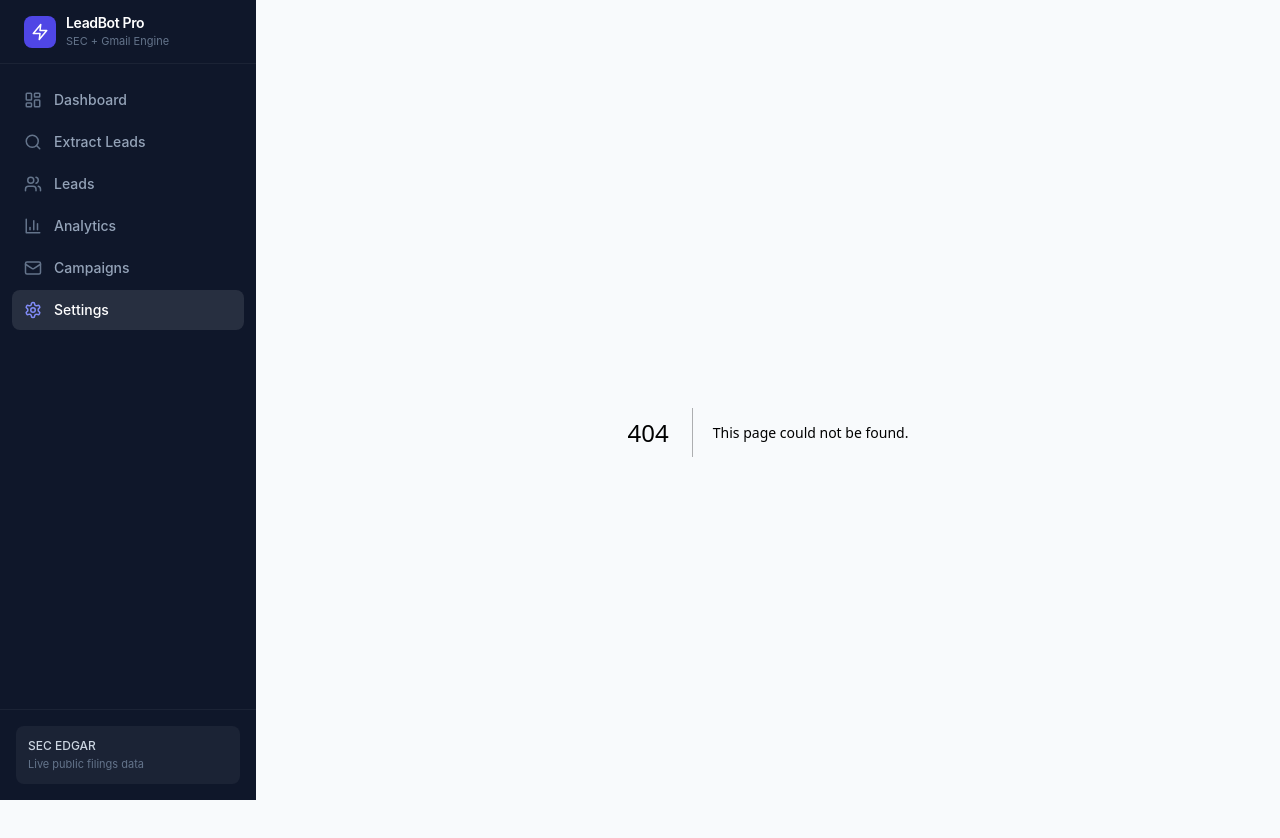
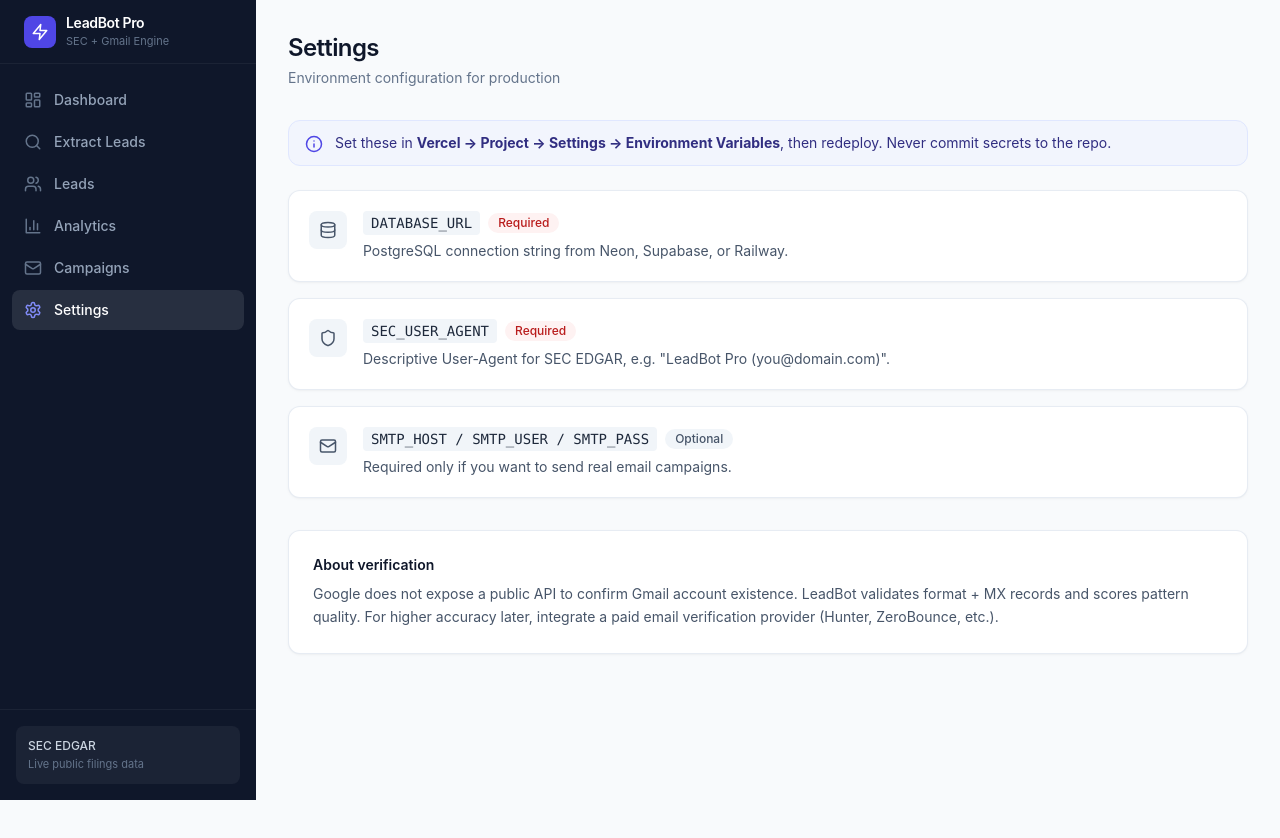
Before and after one commit to Dennisbed1234/leads-gmail, a Next.js app: page /settings in a window 1280 px wide. Before the commit this address had no page. Shown: the top 838 px of the page. After the commit the page ends 800 px from the top, so only its background shows below. Built offline with nearby package versions, Linux system fonts and the light colour scheme.

Commit message:
Add Settings page with env configuration guidance

```diff
--- /dev/null
+++ b/app/settings/page.tsx
@@ -0,0 +1,81 @@
+'use client';
+
+import { Database, Shield, Mail, Info } from 'lucide-react';
+
+const vars = [
+  {
+    key: 'DATABASE_URL',
+    required: true,
+    description: 'PostgreSQL connection string from Neon, Supabase, or Railway.',
+    icon: Database,
+  },
+  {
+    key: 'SEC_USER_AGENT',
+    required: true,
+    description:
+      'Descriptive User-Agent for SEC EDGAR, e.g. "LeadBot Pro (you@domain.com)".',
+    icon: Shield,
+  },
+  {
+    key: 'SMTP_HOST / SMTP_USER / SMTP_PASS',
+    required: false,
+    description: 'Required only if you want to send real email campaigns.',
+    icon: Mail,
+  },
+];
+
+export default function SettingsPage() {
+  return (
+    <div>
+      <div className="page-header">
+        <h1 className="page-title">Settings</h1>
+        <p className="page-subtitle">
+          Environment configuration for production
+        </p>
+      </div>
+
+      <div className="mb-6 flex items-start gap-3 rounded-xl border border-primary-100 bg-primary-50/60 px-4 py-3 text-sm text-primary-900">
+        <Info size={18} className="mt-0.5 shrink-0 text-primary-600" />
+        <p>
+          Set these in <strong>Vercel → Project → Settings → Environment
+          Variables</strong>, then redeploy. Never commit secrets to the repo.
+        </p>
+      </div>
+
+      <div className="space-y-4">
+        {vars.map((v) => (
+          <div key={v.key} className="card p-5">
+            <div className="flex items-start gap-4">
+              <div className="rounded-lg bg-slate-100 p-2.5 text-slate-600">
+                <v.icon size={18} />
+              </div>
+              <div className="flex-1">
+                <div className="flex flex-wrap items-center gap-2">
+                  <code className="rounded bg-slate-100 px-2 py-0.5 text-sm font-medium text-slate-800">
+                    {v.key}
+                  </code>
+                  {v.required ? (
+                    <span className="badge bg-red-50 text-red-700">Required</span>
+                  ) : (
+                    <span className="badge bg-slate-100 text-slate-600">Optional</span>
+                  )}
+                </div>
+                <p className="mt-1.5 text-sm text-slate-600">{v.description}</p>
+              </div>
+            </div>
+          </div>
+        ))}
+      </div>
+
+      <div className="mt-8 card p-6">
+        <h2 className="text-sm font-semibold text-slate-900">About verification</h2>
+        <p className="mt-2 text-sm leading-relaxed text-slate-600">
+          Google does not expose a public API to confirm Gmail account existence.
+          LeadBot validates format + MX records and scores pattern quality.
+          For higher accuracy later, integrate a paid email verification provider
+          (Hunter, ZeroBounce, etc.).
+        </p>
+      </div>
+    </div>
+  );
+}
```
